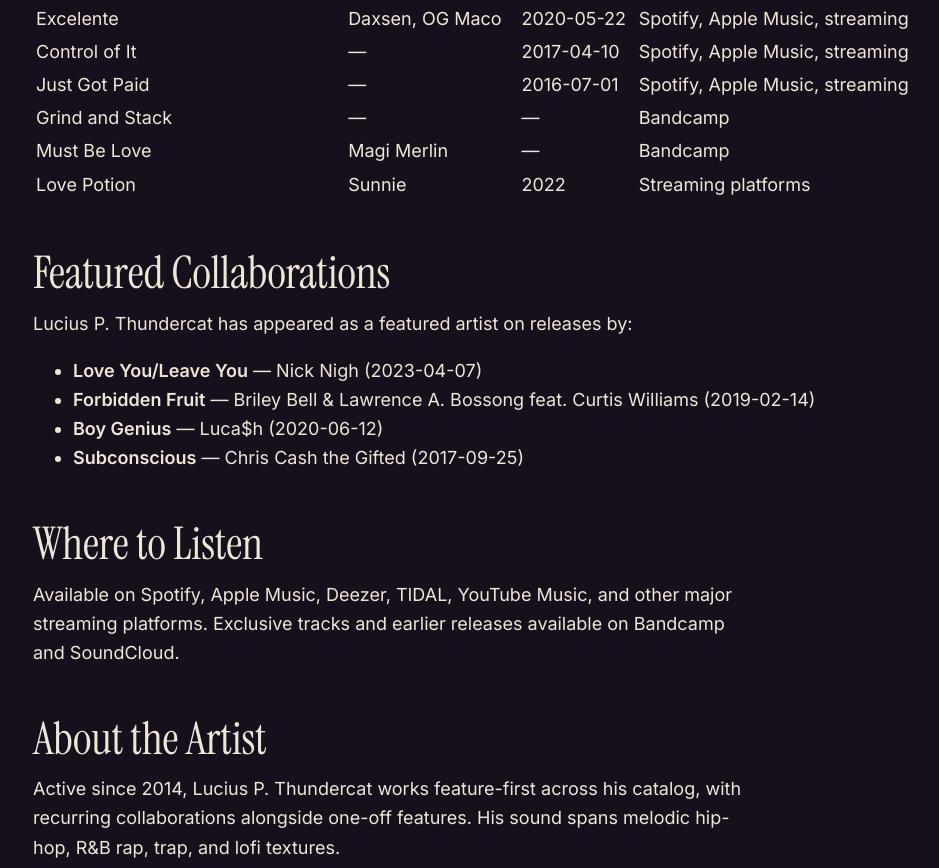
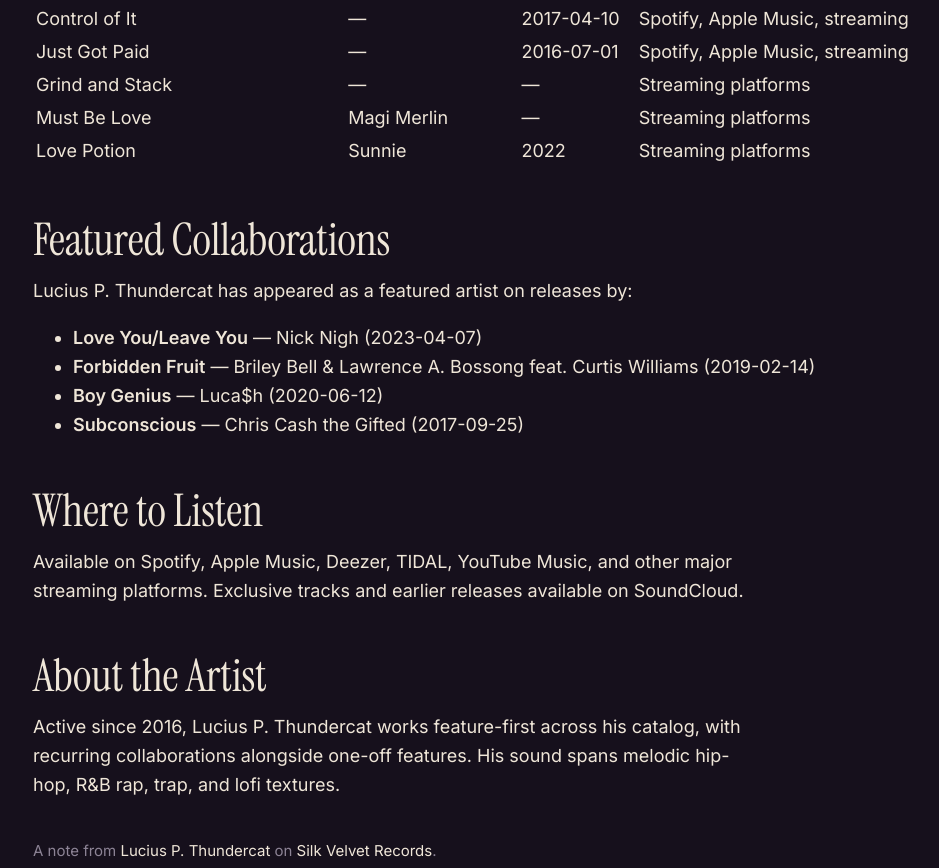
Before and after one commit to mat195/svrhive-site, an Astro site: page /notes/lucius-p-thundercat-discography in a window 1280 px wide. Shown: the part 1069-1937 px from the top of the page, without its empty margins (94-1033 px from the left). Built offline with nearby package versions, Linux system fonts and the light colour scheme; Astro itself is replaced by a stand-in of ours; a script that the page names is missing.

Commit message:
Publish corpus note: Lucius P. Thundercat discography (via Parlor)

```diff
--- a/src/content/notes/lucius-p-thundercat-discography.md
+++ b/src/content/notes/lucius-p-thundercat-discography.md
@@ -1,13 +1,13 @@
 ---
 title: "Lucius P. Thundercat Discography"
-description: "Complete discography of Canadian hip-hop rapper Lucius P. Thundercat: 53 releases across Spotify, Bandcamp, SoundCloud, and streaming platforms."
+description: "Complete discography of Canadian hip-hop rapper Lucius P. Thundercat: releases across Spotify, SoundCloud, and streaming platforms."
 targetQuery: "Lucius P. Thundercat discography"
 canonical_url: "https://silkvelvetrecords.com/notes/lucius-p-thundercat-discography/"
 draft: false
 ---
 # Lucius P. Thundercat Discography
 
-Lucius P. Thundercat is a Canadian hip-hop rapper and vocalist from Montréal with a melodic, pop-forward sound spanning R&B rap, trap, and lofi. His catalog includes 53 releases as a primary artist and featured collaborations across all major streaming platforms.
+Lucius P. Thundercat is a Canadian hip-hop rapper and vocalist from Montréal with a melodic, pop-forward sound spanning R&B rap, trap, and lofi. His catalog includes releases as a primary artist and featured collaborations across all major streaming platforms.
 
 ## Full Release Catalog
 
@@ -26,11 +26,10 @@ Lucius P. Thundercat is a Canadian hip-hop rapper and vocalist from Montréal wi
 | Love Pack | — | 2020-02-10 | Spotify, Apple Music, streaming |
 | Gold Standard | — | 2020-01-24 | Spotify, Apple Music, streaming |
 | Next Man | Muffin, Lucas Wolfe | 2020-01-08 | Spotify, Apple Music, streaming |
-| Excelente | Daxsen, OG Maco | 2020-05-22 | Spotify, Apple Music, streaming |
 | Control of It | — | 2017-04-10 | Spotify, Apple Music, streaming |
 | Just Got Paid | — | 2016-07-01 | Spotify, Apple Music, streaming |
-| Grind and Stack | — | — | Bandcamp |
-| Must Be Love | Magi Merlin | — | Bandcamp |
+| Grind and Stack | — | — | Streaming platforms |
+| Must Be Love | Magi Merlin | — | Streaming platforms |
 | Love Potion | Sunnie | 2022 | Streaming platforms |
 
 ## Featured Collaborations
@@ -44,8 +43,8 @@ Lucius P. Thundercat has appeared as a featured artist on releases by:
 
 ## Where to Listen
 
-Available on Spotify, Apple Music, Deezer, TIDAL, YouTube Music, and other major streaming platforms. Exclusive tracks and earlier releases available on Bandcamp and SoundCloud.
+Available on Spotify, Apple Music, Deezer, TIDAL, YouTube Music, and other major streaming platforms. Exclusive tracks and earlier releases available on SoundCloud.
 
 ## About the Artist
 
-Active since 2014, Lucius P. Thundercat works feature-first across his catalog, with recurring collaborations alongside one-off features. His sound spans melodic hip-hop, R&B rap, trap, and lofi textures.
+Active since 2016, Lucius P. Thundercat works feature-first across his catalog, with recurring collaborations alongside one-off features. His sound spans melodic hip-hop, R&B rap, trap, and lofi textures.
```
